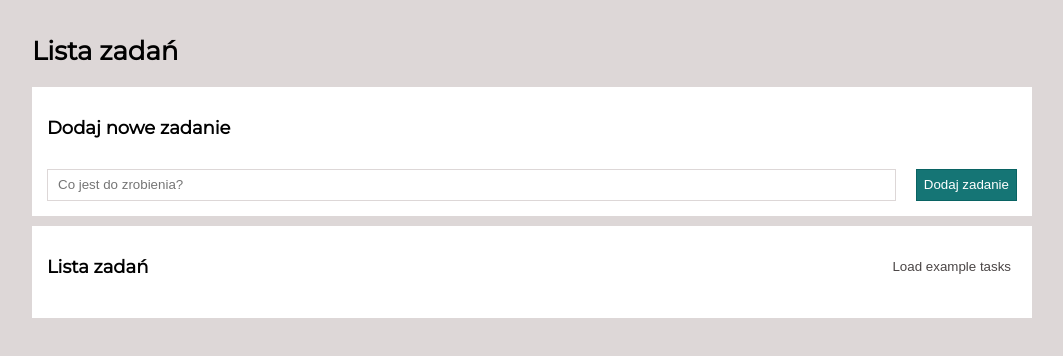
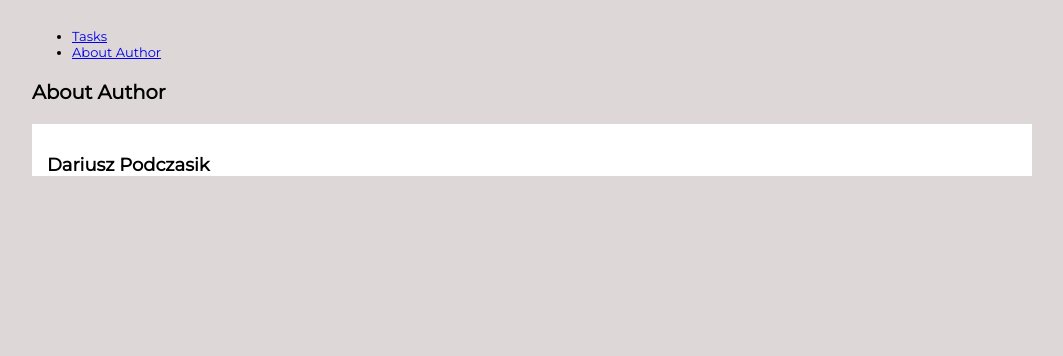
Before and after one commit to BoosterTech/To-Do-List-Redux-Saga-Module-14, a React (Create React App) app: page /author in a window 1280 px wide. Shown: the top 356 px of the page, without its empty margins (108-1171 px from the left). Built offline with nearby package versions, Linux system fonts and the light colour scheme.

Commit message:
React-router added to App.js, About Author added too

```diff
--- a/src/App.js
+++ b/src/App.js
@@ -1,5 +1,28 @@
+import { BrowserRouter, Link, Switch, Route } from "react-router-dom";
 import Tasks from "./features/tasks/Tasks";
+import Author from "./features/author/Author";
 
-const App = () => <Tasks />;
+const App = () => (
+  <BrowserRouter>
+    <nav>
+      <ul>
+        <li>
+          <Link to="/tasks">Tasks</Link>
+        </li>
+        <li>
+          <Link to="/author">About Author</Link>
+        </li>
+      </ul>
+      <Switch>
+        <Route path="/tasks">
+          <Tasks />
+        </Route>
+        <Route path="/author">
+          <Author />
+        </Route>
+      </Switch>
+    </nav>
+  </BrowserRouter>
+);
 
 export default App;
--- /dev/null
+++ b/src/features/author/Author.js
@@ -0,0 +1,16 @@
+import { MainWrapper } from "../../common/MainWrapper/styled";
+import Section from "../../common/Section";
+import Header from "../../common/Header";
+
+const Author = () => (
+  <MainWrapper>
+    <Header title="About Author" />
+    <Section
+      title="Dariusz Podczasik"
+      bodyContent={""}
+      headerType="section__headerTop"
+    />
+  </MainWrapper>
+);
+
+export default Author;
--- a/src/index.js
+++ b/src/index.js
@@ -1,6 +1,6 @@
 import React from "react";
 import ReactDOM from "react-dom/client";
-import App from "./features/tasks/Tasks";
+import App from "./App.js";
 import reportWebVitals from "./App.js";
 import { theme } from "./theme";
 import { ThemeProvider } from "styled-components";
```
